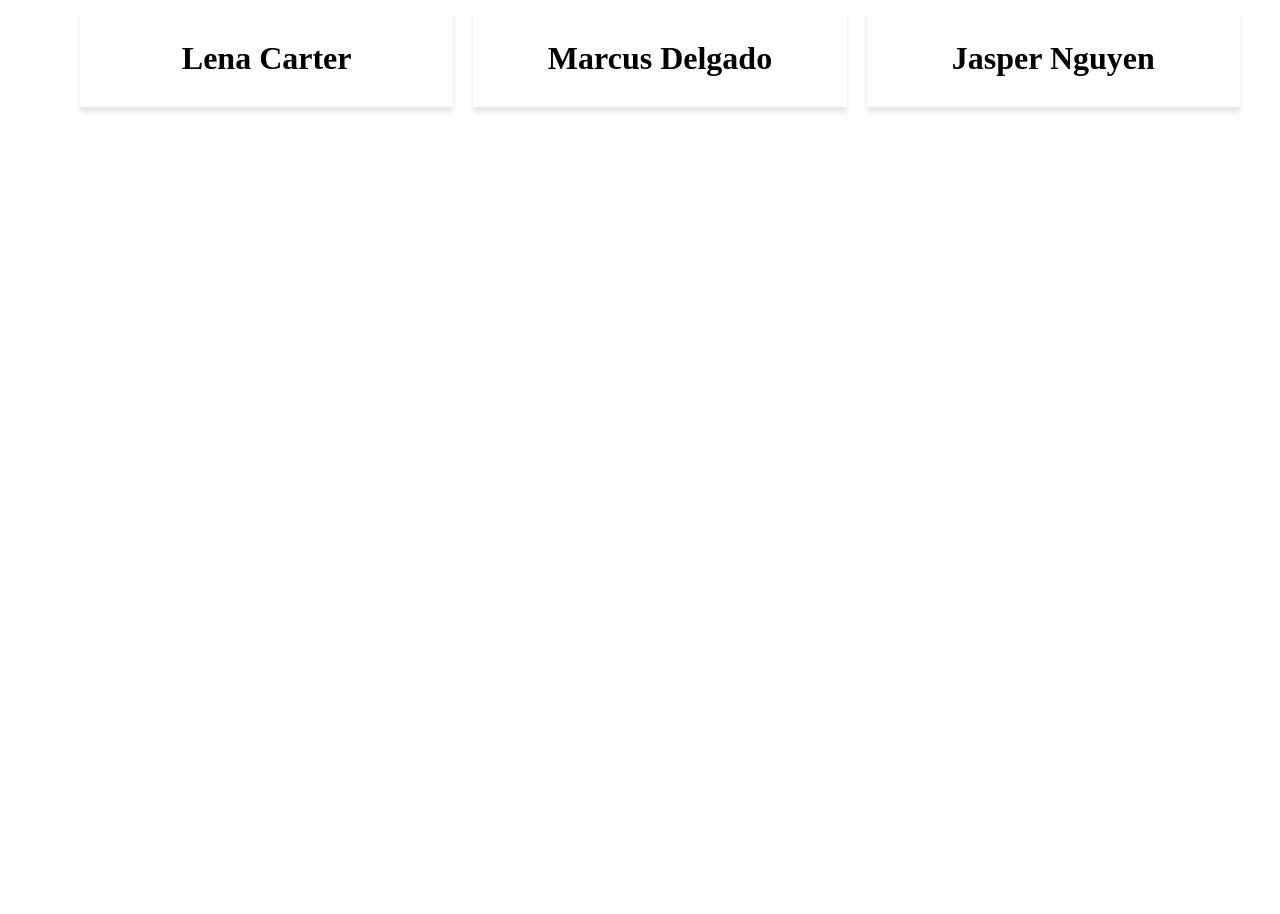
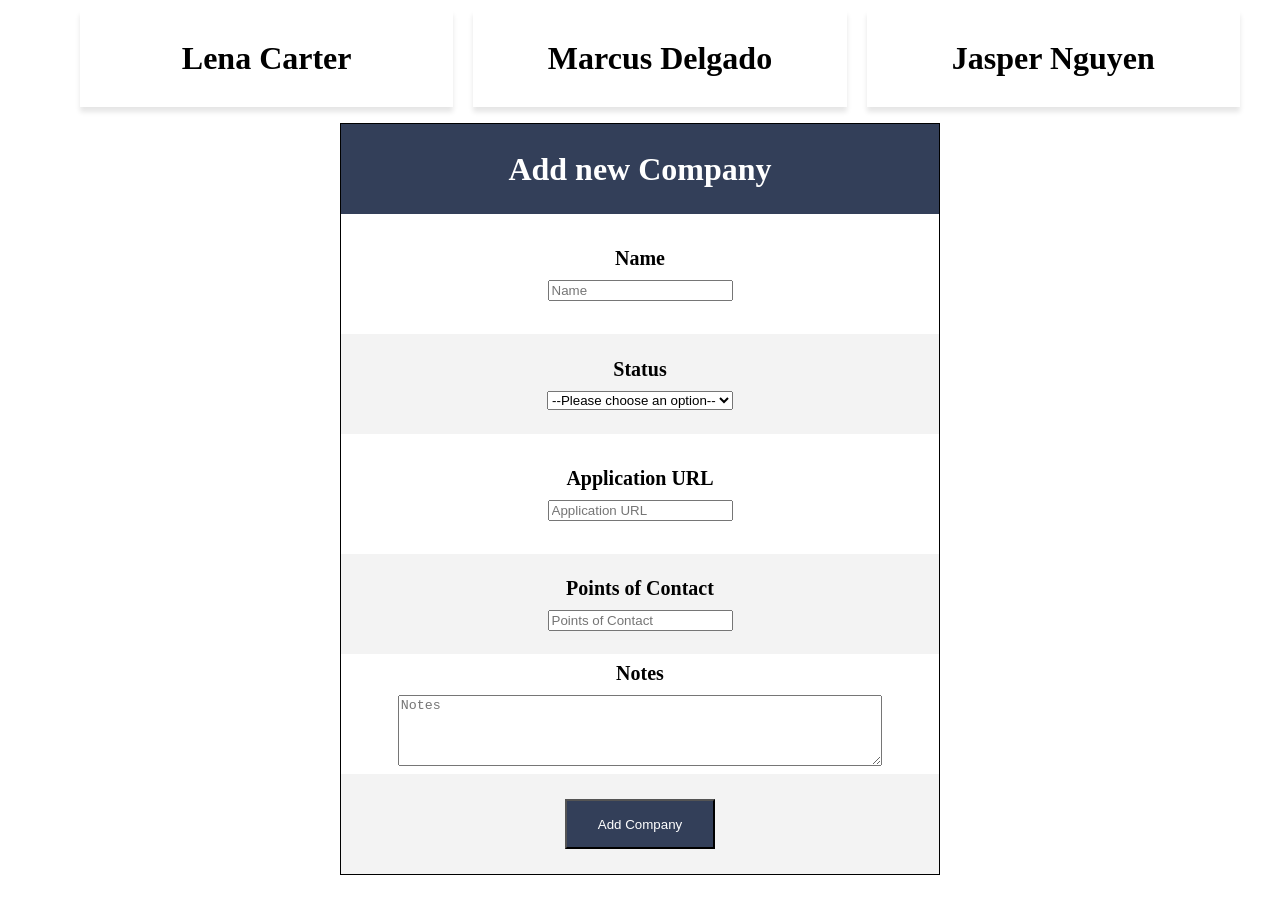
Before and after one commit to Resilient-Labs/Sprint3-HitlistCohort, a React (Vite) app in the folder frontend/: page / in a window 1280 px wide. Shown: the part 480-1394 px from the top of the page. Before the commit the page ends 800 px from the top, so only its background shows below. Built offline with nearby package versions, Linux system fonts and the light colour scheme.

Commit message:
#22 create form component to add new companies (#47)
* #22 added and styled form component to add new companies

* #22 added CompanyForm component and styling

```diff
--- a/frontend/src/App.jsx
+++ b/frontend/src/App.jsx
@@ -1,8 +1,8 @@
 import './App.css'
+import Navbar from './components/Navbar'
 import CompanyList from './components/CompanyList'
 import ContactList from './components/ContactList'
-// import CompanyForm from "./components/CompanyForm"
-import Navbar from './components/Navbar'
+import CompanyForm from './components/CompanyForm'
 
 function App() {
     // Mock Data (delete once real data is added)
@@ -35,7 +35,7 @@ function App() {
             <Navbar />
             <CompanyList data={data} />
             <ContactList contacts={data.map((company) => company.contact)} />
-            {/* <CompanyForm/> */}
+            <CompanyForm />
         </>
     )
 }
--- a/frontend/src/components/CompanyForm.css
+++ b/frontend/src/components/CompanyForm.css
@@ -0,0 +1,80 @@
+/* LAYOUT */
+
+#form-container,
+#add-company-form,
+.form-field-container,
+#form-button-container {
+    display: flex;
+    justify-content: center;
+    align-items: center;
+    gap: 10px;
+}
+
+#add-company-form,
+.form-field-container {
+    flex-direction: column;
+}
+
+#form-container {
+    width: 50%;
+    justify-self: center;
+    align-self: center;
+}
+
+#add-company-form {
+    width: 100%;
+    min-width: 315px;
+}
+
+#heading-container,
+.form-field-container,
+#form-button-container {
+    width: 100%;
+}
+
+.form-field-container,
+#form-button-container {
+    height: 100px;
+}
+
+#form-company-notes {
+    min-width: 80%;
+    max-width: 80%;
+    min-height: 65px;
+    max-height: 65px;
+}
+
+#add-company-form-button {
+    width: 150px;
+    height: 50px;
+}
+
+/* FONTS */
+
+#form-heading {
+    font-size: 32px;
+    font-weight: bold;
+}
+
+label {
+    font-size: 20px;
+    font-weight: bold;
+}
+
+/* ADDITIONAL STYLING */
+
+#add-company-form {
+    border: 1px solid black;
+}
+
+#heading-container,
+#add-company-form-button {
+    background: #333f59;
+    color: white;
+    text-align: center;
+}
+
+#form-button-container,
+.form-field-container:nth-child(odd) {
+    background-color: #f3f3f3;
+}
--- a/frontend/src/components/CompanyForm.jsx
+++ b/frontend/src/components/CompanyForm.jsx
@@ -1,7 +1,100 @@
 import './CompanyForm.css'
+import { useState } from 'react'
 
 const CompanyForm = () => {
-    return <div>CompanyForm</div>
+    const [newCompanyName, setNewCompanyName] = useState('')
+    const [newStatus, setNewStatus] = useState('')
+    const [newApplicationURL, setNewApplicationURL] = useState('')
+    const [newNotes, setNewNotes] = useState('')
+    const [newPointOfContact, setNewPointOfContact] = useState('')
+
+    const handleNewCompanyNameChange = (event) => {
+        setNewCompanyName(event.target.value)
+    }
+
+    const handleNewStatusChange = (event) => {
+        setNewStatus(event.target.value)
+    }
+
+    const handleNewApplicationURLChange = (event) => {
+        setNewApplicationURL(event.target.value)
+    }
+
+    const handleNewNotesChange = (event) => {
+        setNewNotes(event.target.value)
+    }
+
+    const handleNewPointOfContactChange = (event) => {
+        setNewPointOfContact(event.target.value)
+    }
+
+    return (
+        <div id="form-container">
+            <form id="add-company-form">
+                <div id="heading-container">
+                    <h2 id="form-heading">Add new Company</h2>
+                </div>
+                <div className="form-field-container">
+                    <label htmlFor="form-company-name">Name</label>
+                    <input
+                        id="form-company-name"
+                        type="text"
+                        placeholder="Name"
+                        value={newCompanyName}
+                        onChange={handleNewCompanyNameChange}
+                    />
+                </div>
+                <div className="form-field-container">
+                    <label htmlFor="form-company-status">Status</label>
+                    <select
+                        name="form-company-status"
+                        id="form-company-status"
+                        onChange={handleNewStatusChange}
+                    >
+                        <option value="">--Please choose an option--</option>
+                        <option value="hiring">Hiring</option>
+                        <option value="interested">Interested</option>
+                        <option value="interviewing">Interviewing</option>
+                    </select>
+                </div>
+                <div className="form-field-container">
+                    <label htmlFor="form-company-url">Application URL</label>
+                    <input
+                        id="form-company-url"
+                        type="url"
+                        placeholder="Application URL"
+                        value={newApplicationURL}
+                        onChange={handleNewApplicationURLChange}
+                    />
+                </div>
+                <div className="form-field-container">
+                    <label htmlFor="form-company-contacts">
+                        Points of Contact
+                    </label>
+                    <input
+                        id="form-company-contacts"
+                        type="text"
+                        placeholder="Points of Contact"
+                        value={newPointOfContact}
+                        onChange={handleNewPointOfContactChange}
+                    />
+                </div>
+                <div className="form-field-container">
+                    <label htmlFor="form-company-notes">Notes</label>
+                    <textarea
+                        id="form-company-notes"
+                        type="text"
+                        placeholder="Notes"
+                        value={newNotes}
+                        onChange={handleNewNotesChange}
+                    />
+                </div>
+                <div id="form-button-container">
+                    <button id="add-company-form-button">Add Company</button>
+                </div>
+            </form>
+        </div>
+    )
 }
 
 export default CompanyForm
```
